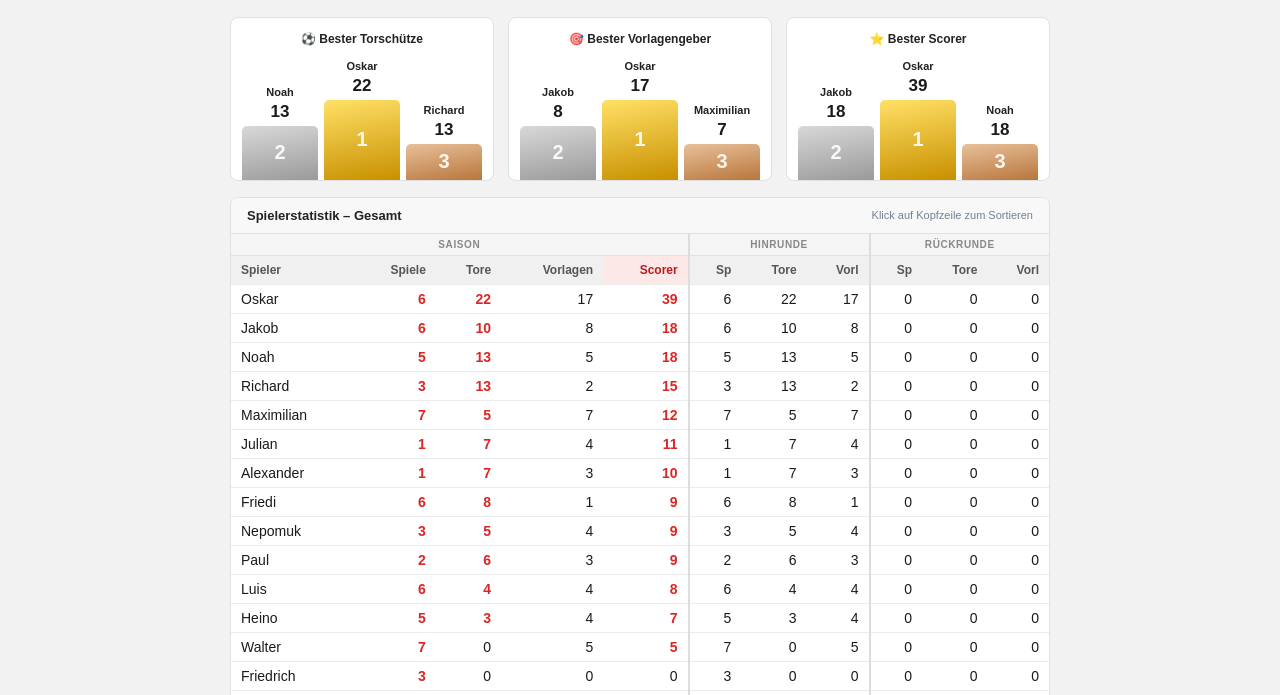
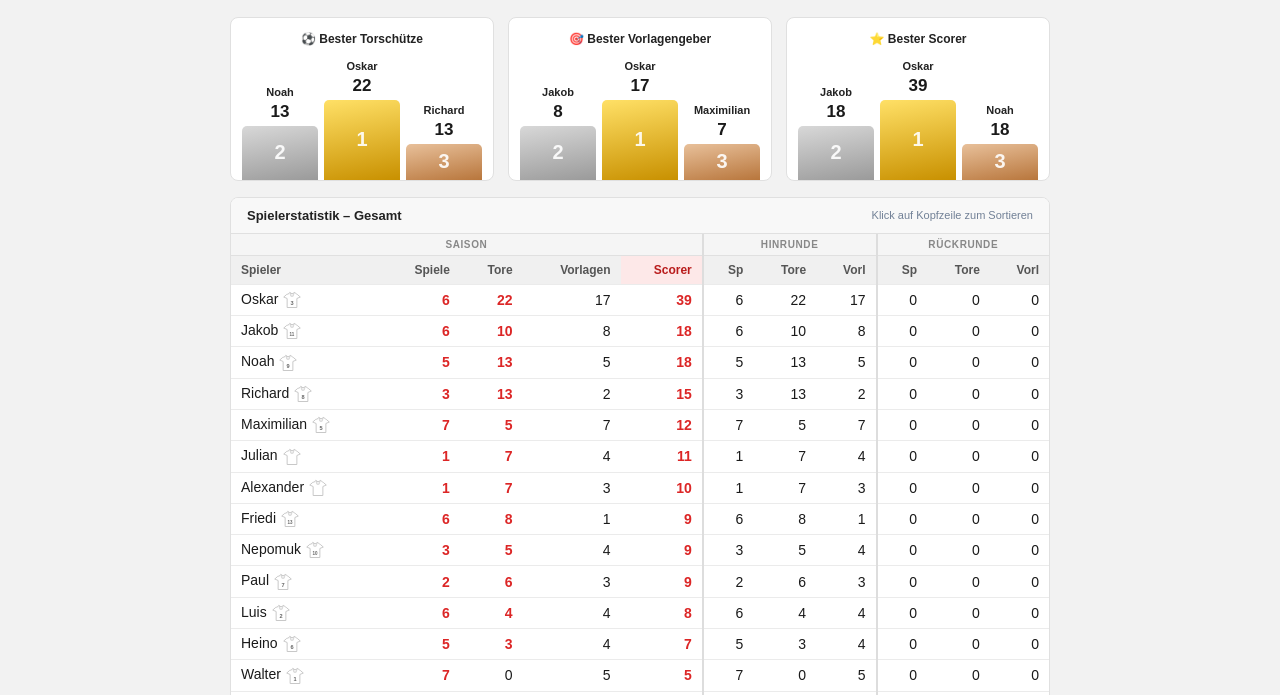
Before and after one commit to falkfalksen/sportfreunde, a plain HTML site: page index.html in a window 1280 px wide. Both pictures are taken after a click on the button "Spielerstatistik". Shown: the part 105-800 px from the top of the page. Drawn offline with Linux system fonts and the light colour scheme; a web font is replaced by a local one.

Commit message:
Spielerstatistik: Trikot-Badge mit Rückennummer neben Spielernamen

```diff
--- a/index.html
+++ b/index.html
@@ -244,6 +244,17 @@ const STORAGE_KEY = 'e2_sf01_2026_v2';
 const PLAYERS_H = ['Friedi','Alexander','Julian','Jakob','Noah','Luis','Maximilian','Nepomuk','Oskar','Paul','Richard','Friedrich','Branko','Heino','Walter','Theo'];
 const PLAYERS_R = ['Friedi','Jakob','Frodo','Luis','Maximilian','Nepomuk','Oskar','Paul','Richard','Friedrich','Branko','Heino','Walter'];
 const ALL_PLAYERS = [...new Set([...PLAYERS_H, ...PLAYERS_R])];
+
+const SHIRT_NR = {
+  Walter:1, Luis:2, Oskar:3, Maximilian:5, Heino:6, Paul:7,
+  Richard:8, Noah:9, Nepomuk:10, Jakob:11, Friedi:13
+};
+function shirtBadge(name) {
+  const nr = SHIRT_NR[name];
+  const fs = nr != null && nr >= 10 ? 6 : 7.5;
+  const num = nr != null ? `<text x="12" y="18.5" text-anchor="middle" font-size="${fs}" font-weight="700" fill="#555" font-family="system-ui,sans-serif">${nr}</text>` : '';
+  return `<svg width="18" height="18" viewBox="0 0 24 24" style="vertical-align:middle;margin-left:5px;opacity:.9"><path d="M9 2C8 4 5.5 4.5 5 4.5L1 8l4.5 2V22h13V10L23 8l-4-3.5C18.5 4.5 16 2 15 2c-1 2-4 2-6 0Z" fill="white" stroke="#bbb" stroke-width="1.2"/><path d="M9 2c1 2 5 2 6 0L13.5 7h-3Z" fill="#f0f0f0" stroke="#bbb" stroke-width=".8"/>${num}</svg>`;
+}
 
 function mkPlayerStats(players) {
   return players.map(n => ({name:n, gespielt:false, tore:0, vorl:0}));
@@ -704,7 +715,7 @@ function renderStatistik() {
   rows.forEach(r => {
     const tr = document.createElement('tr');
     tr.innerHTML = `
-      <td>${r.name}</td>
+      <td>${r.name}${shirtBadge(r.name)}</td>
       <td class="stat-number ${r.spiele>0?'highlight':''}">${r.spiele}</td>
       <td class="stat-number ${r.tore>0?'highlight':''}">${r.tore}</td>
       <td class="stat-number">${r.vorlagen}</td>
```
